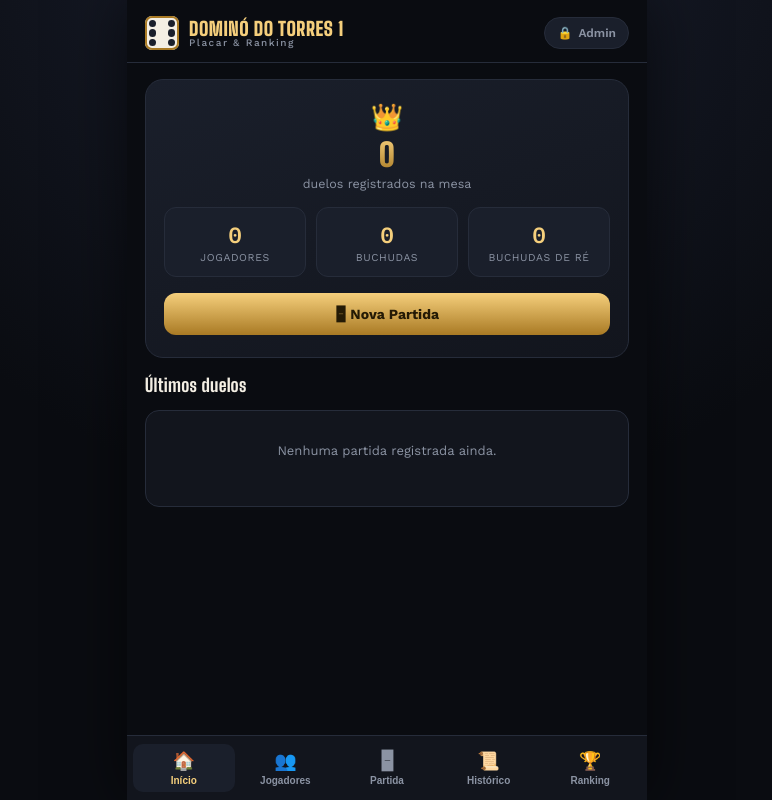
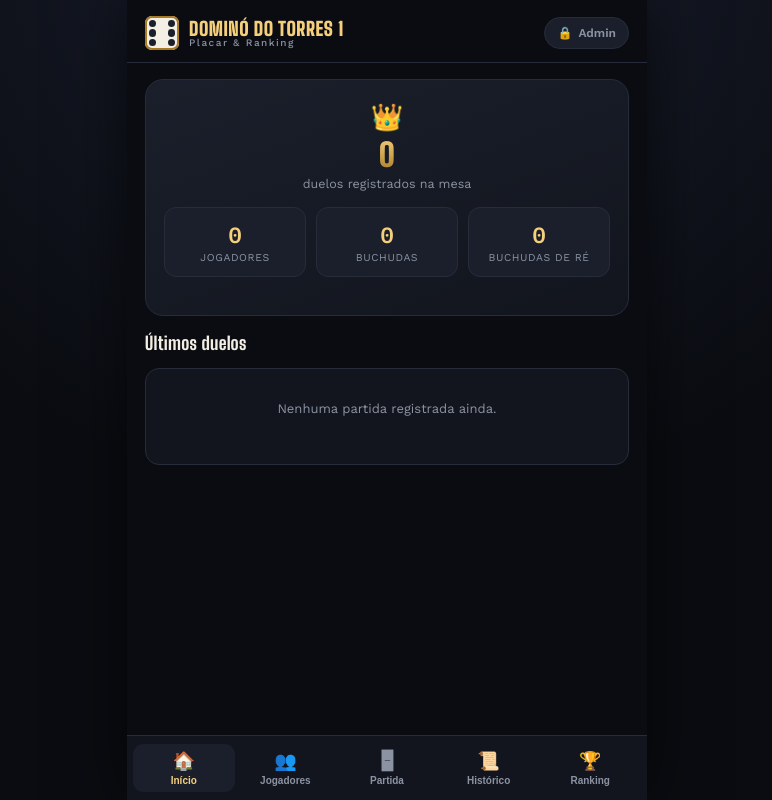
Before and after one commit to newtonvaz/domino-duel, a PHP site: page / in a window 1280 px wide. Shown: the whole page, without its empty margins (253-1025 px from the left). Run offline with PHP 8.4, Linux system fonts and the light colour scheme.

Commit message:
Restrict all mutations to admin only; hide match tab for non-admin
- Add admin checks to: showView(match), startMatch, saveMatch, discardMatch,
  adjustScore, editScore, toggleResultFlag, openPlayerModal, savePlayer, deletePlayer
- Add admin-only class to Nova Partida button and Partida nav tab
- Fix CSS: nav-btn.admin-only preserves display:flex when admin

```diff
--- a/css/style.css
+++ b/css/style.css
@@ -153,6 +153,7 @@ p.subtle{color:var(--text-muted);font-size:13px;margin:-8px 0 16px;}
 .admin-only{display:none;}
 body.is-admin .admin-only{display:inherit;}
 body.is-admin .admin-only.flex{display:flex;}
+body.is-admin .nav-btn.admin-only{display:flex;}
 
 .player-card{display:flex;align-items:center;gap:12px;background:var(--surface);border:1px solid var(--border);border-radius:14px;padding:10px 12px;margin-bottom:10px;}
 .avatar{border-radius:50%;object-fit:cover;flex-shrink:0;}
--- a/index.html
+++ b/index.html
@@ -34,7 +34,7 @@
           <div class="stat-box"><div class="num" id="statBuchudas">0</div><div class="lbl">Buchudas</div></div>
           <div class="stat-box"><div class="num" id="statRe">0</div><div class="lbl">Buchudas de ré</div></div>
         </div>
-        <button class="btn btn-primary" onclick="showView('match')">🁢 Nova Partida</button>
+        <button class="btn btn-primary admin-only" onclick="showView('match')">🁢 Nova Partida</button>
       </div>
 
       <h2 class="section-title" style="font-size:18px;">Últimos duelos</h2>
@@ -106,7 +106,7 @@
   <nav class="bottom-nav">
     <button class="nav-btn active" data-view="home"><span class="ic">🏠</span>Início</button>
     <button class="nav-btn" data-view="players"><span class="ic">👥</span>Jogadores</button>
-    <button class="nav-btn" data-view="match"><span class="ic">🁢</span>Partida</button>
+    <button class="nav-btn admin-only" data-view="match"><span class="ic">🁢</span>Partida</button>
     <button class="nav-btn" data-view="history"><span class="ic">📜</span>Histórico</button>
     <button class="nav-btn" data-view="ranking"><span class="ic">🏆</span>Ranking</button>
   </nav>
--- a/js/app.js
+++ b/js/app.js
@@ -132,6 +132,7 @@ document.querySelectorAll('.nav-btn').forEach(btn=>{
   btn.addEventListener('click', ()=>showView(btn.dataset.view));
 });
 function showView(id){
+  if(id==='match' && !admin) return;
   document.querySelectorAll('.view').forEach(v=>v.classList.remove('active'));
   document.getElementById('view-'+id).classList.add('active');
   document.querySelectorAll('.nav-btn').forEach(b=>b.classList.toggle('active', b.dataset.view===id));
@@ -287,6 +288,7 @@ function renderPlayers(){
 }
 
 function openPlayerModal(id){
+  if(!admin) return;
   editingPlayerId = id || null;
   pendingPhoto = null;
   document.getElementById('playerFormError').textContent = '';
@@ -329,6 +331,7 @@ document.getElementById('photoInput').addEventListener('change', (e)=>{
 });
 
 function savePlayer(){
+  if(!admin) return;
   const name = document.getElementById('playerName').value.trim();
   if(!name){ document.getElementById('playerFormError').textContent = 'Informe o nome do jogador.'; return; }
   if(editingPlayerId){
@@ -342,6 +345,7 @@ function savePlayer(){
   renderPlayers();
 }
 function deletePlayer(id){
+  if(!admin) return;
   deletePlayerServer(id);
 }
 
@@ -372,6 +376,7 @@ function renderMatchSetup(){
 }
 
 function startMatch(){
+  if(!admin) return;
   const a1 = document.getElementById('selA1').value;
   const a2 = document.getElementById('selA2').value;
   const b1 = document.getElementById('selB1').value;
@@ -452,6 +457,7 @@ function renderLiveMatch(){
 }
 
 function adjustScore(team, delta){
+  if(!admin) return;
   if(!matchState) return;
   const key = team==='A' ? 'scoreA' : 'scoreB';
   const newVal = matchState[key] + delta;
@@ -469,6 +475,7 @@ function adjustScore(team, delta){
 }
 
 function editScore(team){
+  if(!admin) return;
   if(!matchState) return;
   const key = team==='A' ? 'scoreA' : 'scoreB';
   const current = matchState[key];
@@ -515,6 +522,7 @@ function cancelMatch(){
   renderMatchSetup();
 }
 function discardMatch(){
+  if(!admin) return;
   matchState = null;
   renderMatchSetup();
 }
@@ -536,6 +544,7 @@ function computeResult(){
 }
 
 function toggleResultFlag(flag){
+  if(!admin) return;
   if(!matchState || !matchState.finished) return;
   const loserScore = matchState.scoreA===6 ? matchState.scoreB : matchState.scoreA;
   if(flag === 'buchuda' && loserScore !== 0) return;
@@ -545,6 +554,7 @@ function toggleResultFlag(flag){
   renderLiveMatch();
 }
 function saveMatch(){
+  if(!admin) return;
   const r = matchState.result;
   data.matches.push({
     id: uid('m'),
```
